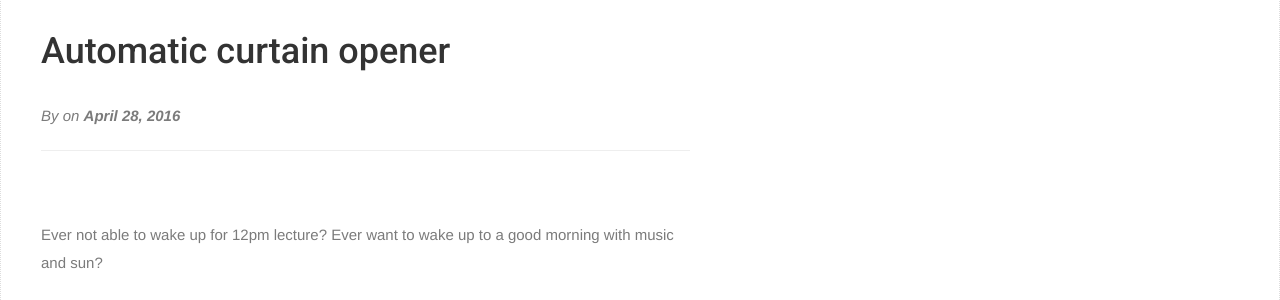
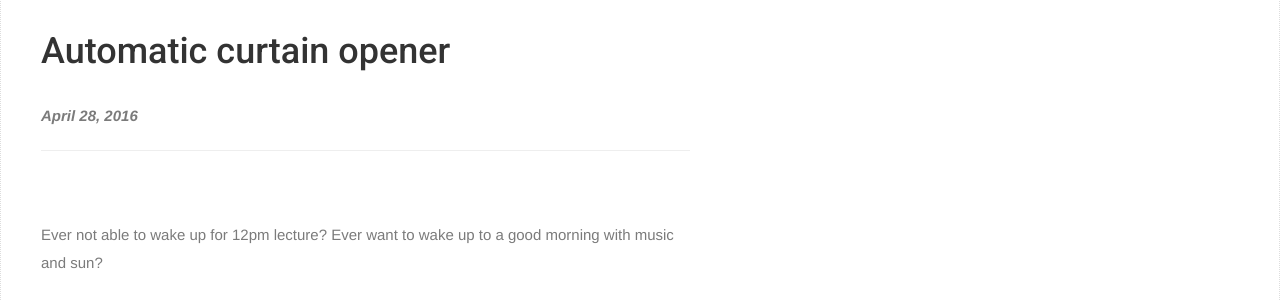
Before and after one commit to chwong1996/myhome, a Jekyll site: the page built from _portfolio/2016-04-28-automatic_curtain_opener.markdown, in a window 1280 px wide. Shown: the part 219-519 px from the top of the page. Built offline with Jekyll 4.4.1, drawn with Linux system fonts in a browser that asks for light colours; nearby versions of some CDN libraries; some web fonts are replaced.

Commit message:
more style tweaks

```diff
--- a/_layouts/portfolio.html
+++ b/_layouts/portfolio.html
@@ -11,7 +11,7 @@
           <div class="block">
             <h1>{{ page.title }}</h1>
             <div class="post-info-wrapper">
-              <p class="italic">By <span class="bold">{{ page.author }}</span> on <span class="bold">{{ page.date | date: "%B %-d, %Y" }}</span></p>
+              <p class="italic"><span class="bold">{{ page.date | date: "%B %-d, %Y" }}</span></p>
             </div>
             <hr />
             <p>{{ content }}</p>
--- a/_layouts/post.html
+++ b/_layouts/post.html
@@ -11,7 +11,7 @@
           <div class="block">
             <h1>{{ page.title }}</h1>
             <div class="post-info-wrapper">
-              <p class="italic">By <span class="bold">{{ page.author }}</span> on <span class="bold">{{ page.date | date: "%B %-d, %Y" }}</span></p>
+              <p class="italic"><span class="bold">{{ page.date | date: "%B %-d, %Y" }}</span></p>
             </div>
             <hr />
             <p>{{ content }}</p>
--- a/_layouts/post_img.html
+++ b/_layouts/post_img.html
@@ -10,7 +10,7 @@
           <div class="block">
             <h1>{{ page.title }}</h1>
             <div class="post-info-wrapper">
-              <p class="italic">By <span class="bold">{{ page.author }}</span> on <span class="bold">{{ page.date | date: "%B %-d, %Y" }}</span></p>
+              <p class="italic"><span class="bold">{{ page.date | date: "%B %-d, %Y" }}</span></p>
             </div>
             <hr />
             <div class="col-md-7">
```
